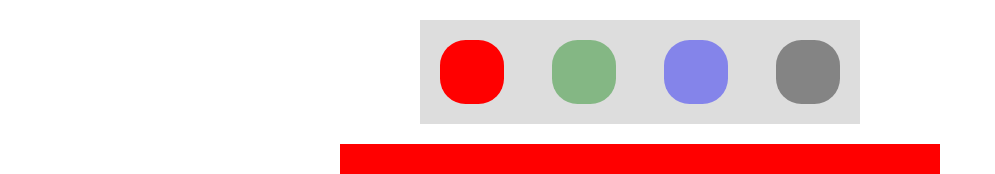
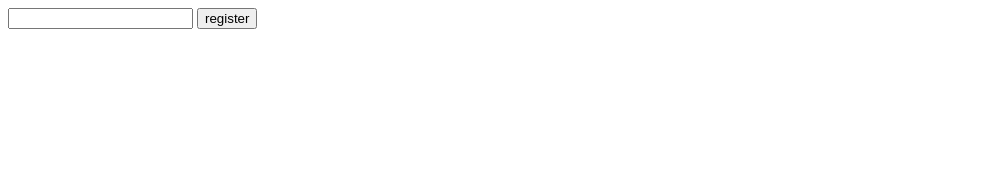
Before and after one commit to OldafTarotus/java-script-course, a plain HTML site: page index.html in a window 1280 px wide. Shown: the top 174 px of the page, without its empty margins (0-995 px from the left). Drawn offline with Linux system fonts and the light colour scheme.

Commit message:
Regular Expression (Input Validation)

```diff
--- a/index.html
+++ b/index.html
@@ -71,7 +71,7 @@
     <!-- <div id="sec1"> section one</div> -->
     <!-- <div id="sec2"> section two</div> -->
     <!-- <button class="bt">UP</button> -->
-  <ul>
+  <!-- <ul>
       <li class="active" data-color="red"></li>
       <li data-color="green"></li>
       <li data-color="blue"></li>
@@ -80,6 +80,10 @@
   <div class="testing"></div>
   <form action="">
     <input type="text" class="name">
+  </form> -->
+  <form id="register" action="" method="get">
+    <input type="text" id="phone" name="the-phone" maxlength="15">
+    <input type="submit" value="register">
   </form>
     <script src="js/main.js"></script>
   </body>
```
Also changed, not shown: js/main.js (+17 -0 lines).
